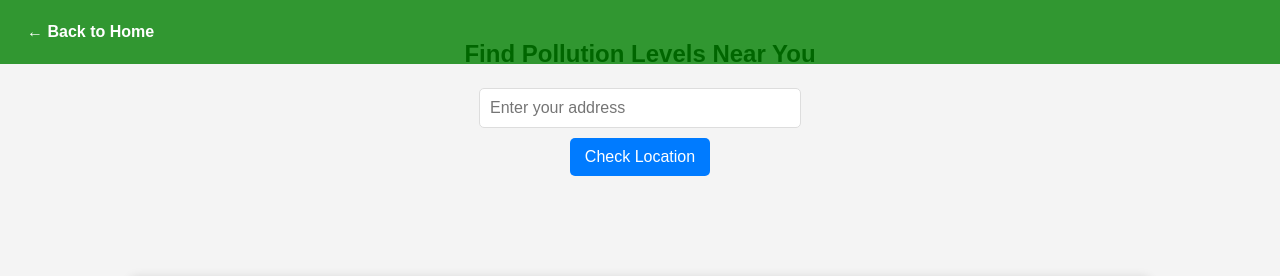
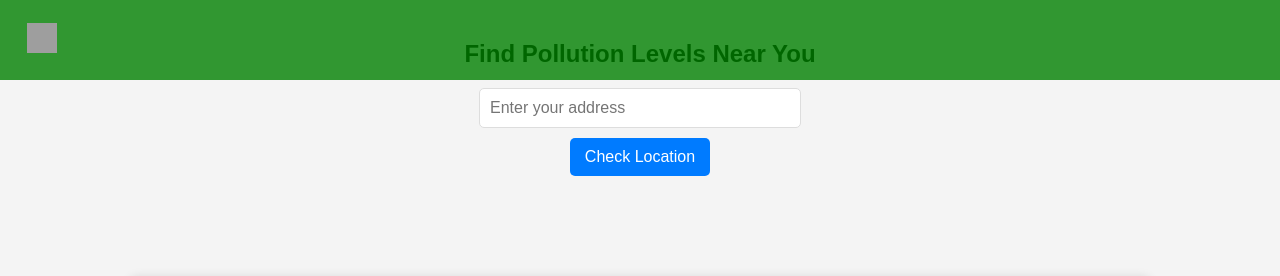
Before and after one commit to bp2881/Hackathon, a Flask app: page /pollutedareas in a window 1280 px wide. Shown: the top 276 px of the page. Run offline with Flask 3, Linux system fonts and the light colour scheme; grey boxes are pictures that could not be loaded.

Commit message:
updated polluted

```diff
--- a/templates/polluted_areas.html
+++ b/templates/polluted_areas.html
@@ -41,6 +41,18 @@
 
         .navbar a:hover {
             background-color: #1b4332;
+        }
+
+        /* Earth Icon */
+        .earth-icon {
+            width: 30px; /* Adjusted size */
+            height: 30px; /* Adjusted size */
+            cursor: pointer;
+            transition: transform 0.3s ease;
+        }
+
+        .earth-icon:hover {
+            transform: scale(1.1);
         }
 
         /* Map Container */
@@ -100,7 +112,10 @@
 </head>
 <body>
     <div class="navbar">
-        <a href="/">← Back to Home</a>
+        <!-- Earth Icon to Redirect to Home -->
+        <a href="/">
+            <img src="/static/earth.png" alt="Home" class="earth-icon">
+        </a>
     </div>
 
     <div class="address-container">
```
